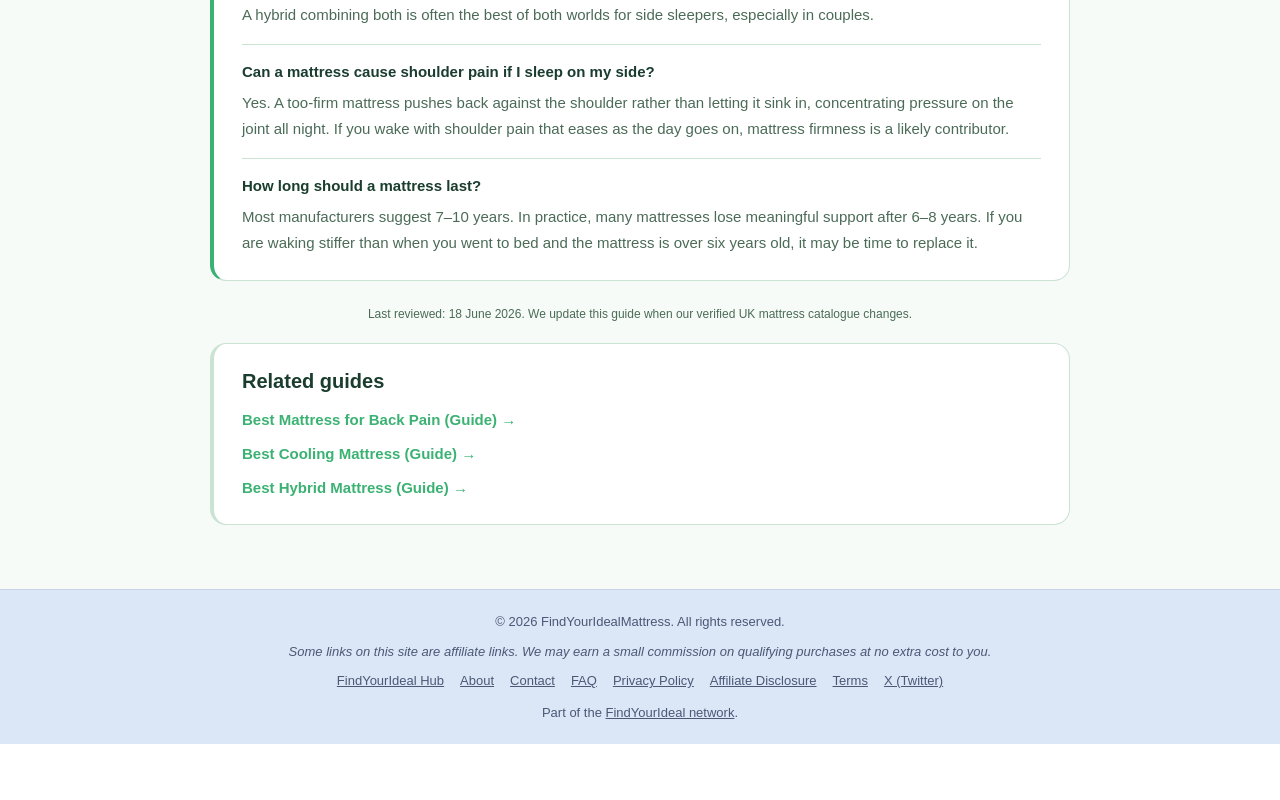
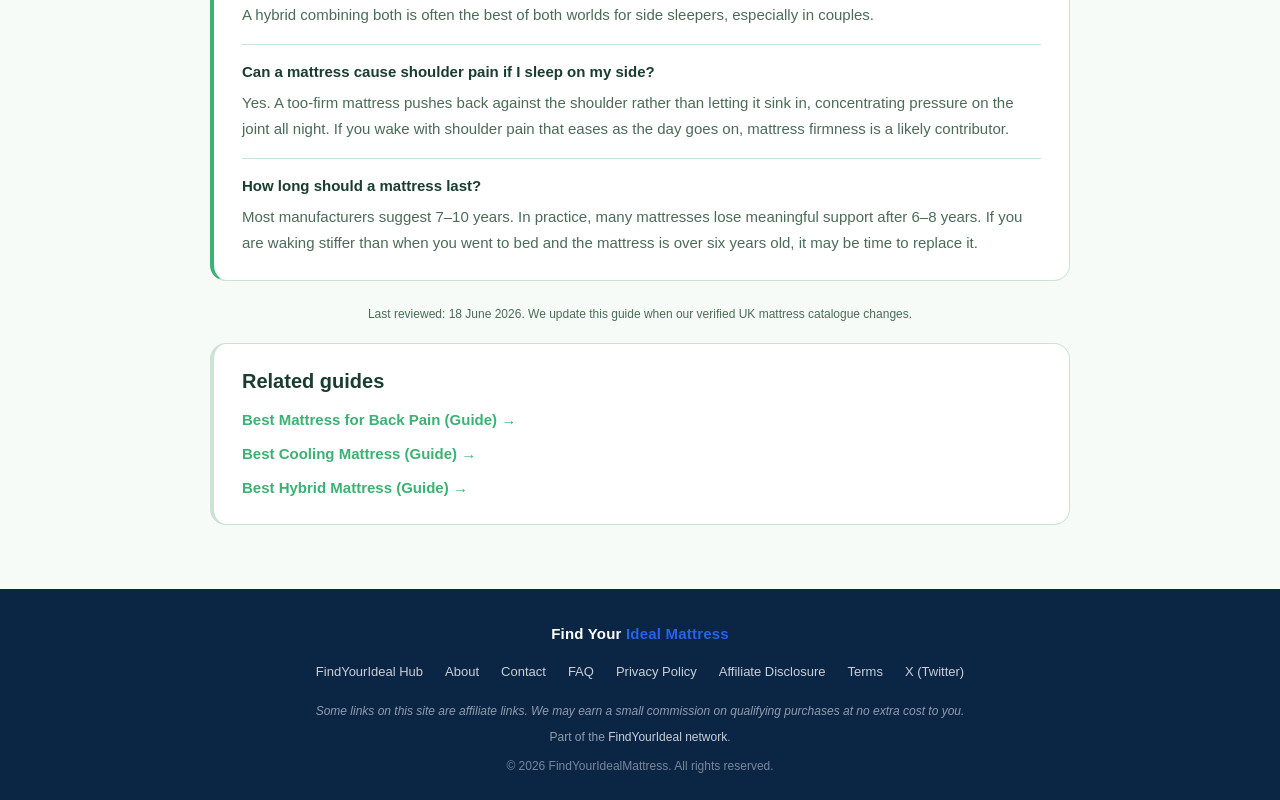
Before and after one commit to alanbishop75/find-my-ideal-mattress, a Next.js app: page /mattress/best-mattress-for-side-sleepers in a window 1280 px wide. Shown: the part 5175-5975 px from the top of the page. Before the commit the page ends 5919 px from the top, so only its background shows below. Built offline with nearby package versions, Linux system fonts and the light colour scheme; no server answers.

Commit message:
Match footer styling to golf

```diff
--- a/components/Footer.tsx
+++ b/components/Footer.tsx
@@ -6,66 +6,83 @@ import { useTheme } from "../core/theme";
 
 export function Footer() {
   const { tokens } = useTheme();
+  const linkStyle = {
+    color: "rgba(255,255,255,0.78)",
+    textDecoration: "none",
+    fontWeight: 500,
+  } as const;
   return (
     <footer
       style={{
-        background: tokens.surfaceAlt,
-        borderTop: `1px solid ${tokens.border}`,
-        color: tokens.textSecondary,
-        padding: "20px 16px",
+        background: "#0b2545",
+        color: "rgba(255,255,255,0.7)",
+        padding: "32px 20px 24px",
         fontSize: 13,
-        textAlign: "center",
-        lineHeight: 1.8,
+        lineHeight: 1.7,
+        marginTop: "auto",
       }}
     >
-      <p style={{ margin: "0 0 6px 0" }}>
-        &copy; {new Date().getFullYear()} FindYourIdealMattress. All rights reserved.
-      </p>
-      <p style={{ margin: "0 0 6px 0" }}>
-        <em>
-          Some links on this site are affiliate links. We may earn a small commission
-          on qualifying purchases at no extra cost to you.
-        </em>
-      </p>
-      <nav style={{ display: "flex", justifyContent: "center", gap: 16, flexWrap: "wrap" }}>
+      <div style={{ maxWidth: 1100, margin: "0 auto", textAlign: "center" }}>
+        <div style={{ marginBottom: 14, color: "#ffffff", fontWeight: 700, fontSize: 15, letterSpacing: 0.2 }}>
+          Find Your <span style={{ color: tokens.accent }}>Ideal Mattress</span>
+        </div>
+        <nav
+          style={{
+            display: "flex",
+            justifyContent: "center",
+            gap: 22,
+            flexWrap: "wrap",
+            marginBottom: 18,
+          }}
+        >
         <a
           href="https://www.findyourideal.info"
           target="_blank"
           rel="noopener noreferrer"
-          style={{ color: tokens.textSecondary, textDecoration: "underline" }}
+          style={linkStyle}
         >
           FindYourIdeal Hub
         </a>
-        <Link href="/about" style={{ color: tokens.textSecondary, textDecoration: "underline" }}>
+        <Link href="/about" style={linkStyle}>
           About
         </Link>
-        <Link href="/contact" style={{ color: tokens.textSecondary, textDecoration: "underline" }}>
+        <Link href="/contact" style={linkStyle}>
           Contact
         </Link>
-        <Link href="/faq" style={{ color: tokens.textSecondary, textDecoration: "underline" }}>
+        <Link href="/faq" style={linkStyle}>
           FAQ
         </Link>
-        <Link href="/privacy-policy" style={{ color: tokens.textSecondary, textDecoration: "underline" }}>
+        <Link href="/privacy-policy" style={linkStyle}>
           Privacy Policy
         </Link>
-        <Link href="/affiliate-disclosure" style={{ color: tokens.textSecondary, textDecoration: "underline" }}>
+        <Link href="/affiliate-disclosure" style={linkStyle}>
           Affiliate Disclosure
         </Link>
-        <Link href="/terms" style={{ color: tokens.textSecondary, textDecoration: "underline" }}>
+        <Link href="/terms" style={linkStyle}>
           Terms
         </Link>
         <a
           href="https://x.com/FYIdealMattress"
           target="_blank"
           rel="noopener noreferrer"
-          style={{ color: tokens.textSecondary, textDecoration: "underline" }}
+          style={linkStyle}
         >
           X (Twitter)
         </a>
-      </nav>
-      <p style={{ margin: "8px 0 0 0" }}>
-        Part of the <a href="https://www.findyourideal.info" target="_blank" rel="noopener noreferrer" style={{ color: tokens.textSecondary, textDecoration: "underline" }}>FindYourIdeal network</a>.
-      </p>
+        </nav>
+        <p style={{ margin: "0 0 6px 0", fontSize: 12, color: "rgba(255,255,255,0.55)" }}>
+          <em>
+            Some links on this site are affiliate links. We may earn a small commission
+            on qualifying purchases at no extra cost to you.
+          </em>
+        </p>
+        <p style={{ margin: "0 0 8px 0", fontSize: 12, color: "rgba(255,255,255,0.55)" }}>
+          Part of the <a href="https://www.findyourideal.info" target="_blank" rel="noopener noreferrer" style={{ color: "rgba(255,255,255,0.78)" }}>FindYourIdeal network</a>.
+        </p>
+        <p style={{ margin: 0, fontSize: 12, color: "rgba(255,255,255,0.45)" }}>
+          &copy; {new Date().getFullYear()} FindYourIdealMattress. All rights reserved.
+        </p>
+      </div>
 
     </footer>
   );
```
